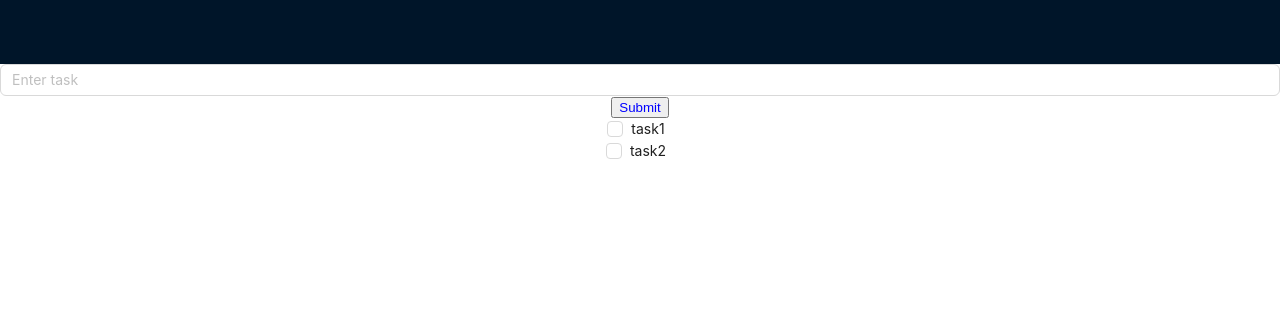
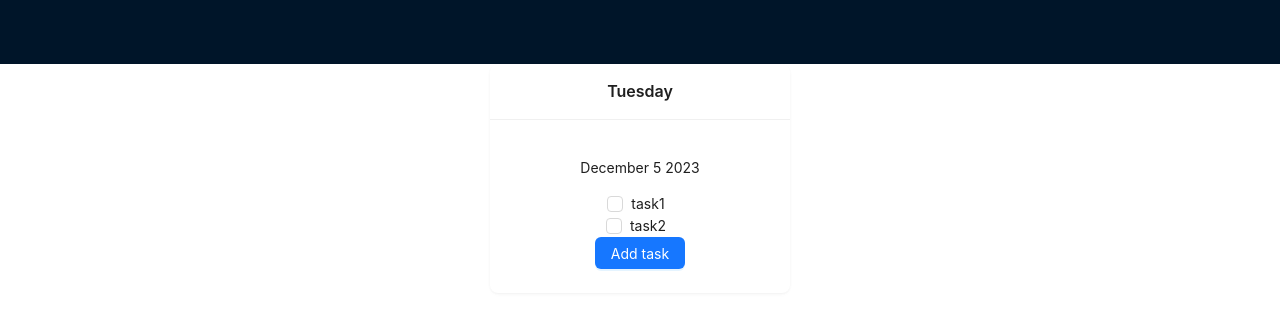
Before and after one commit to olexandervanzuriak/react-todo-app, a React (Create React App) app: page / in a window 1280 px wide. Shown: the top 310 px of the page. Built offline with nearby package versions, Linux system fonts and the light colour scheme.

Commit message:
Add button to add task and some styles

```diff
--- a/src/context/task-context.js
+++ b/src/context/task-context.js
@@ -6,7 +6,12 @@ export const TaskContextProvider = (props) => {
     const [taskItems, setTaskItems] = useState([{id: 1, text: "task1"}, {id: 2, text: "task2"}]);
 
     const addTask = (task) => {
-        setTaskItems((prev) => ([...prev, {id: taskItems[taskItems.length - 1].id + 1, text: task}]))
+        if (taskItems.length === 0) {
+            console.log(taskItems.length);
+            setTaskItems([{id: 1, text: task}]);
+        } else {
+            setTaskItems((prev) => ([...prev, {id: taskItems[taskItems.length - 1].id + 1, text: task}]))
+        }
     }
 
     const removeTask = (id) => {
--- a/src/pages/Home/Home.css
+++ b/src/pages/Home/Home.css
@@ -1,3 +1,13 @@
+.tasks_box {
+    display: flex;
+    justify-content: center;
+}
+
 .submit_button {
     color: blue;
 }
+
+p {
+    /* Center horizontally*/
+    text-align: center;
+  }
--- a/src/pages/Home/Home.js
+++ b/src/pages/Home/Home.js
@@ -1,24 +1,67 @@
-import { useContext } from "react";
+import { useContext, useState } from "react";
 import { TaskContext } from "../../context/task-context";
 import { TaskForm } from "./TaskForm";
 import CheckToDo from "../../components/CheckTodo";
-import { Layout } from "antd";
+import { Layout, Card, Button } from "antd";
 import "./Home.css";
 
 const { Header } = Layout;
 
 export const Home = () => {
   const { taskItems, removeTask } = useContext(TaskContext);
+  const [ showInput, setShowInput ] = useState(false);
+
+  const currentDate = new Date();
+  const daysOfWeek = [
+    "Sunday",
+    "Monday",
+    "Tuesday",
+    "Wednesday",
+    "Thursday",
+    "Friday",
+    "Saturday",
+  ];
+  const monthsOfYear = [
+    "January",
+    "February",
+    "March",
+    "April",
+    "May",
+    "June",
+    "July",
+    "August",
+    "September",
+    "October",
+    "November",
+    "December",
+  ];
+  const dayOfWeek = daysOfWeek[currentDate.getDay()];
+  const month = monthsOfYear[currentDate.getMonth()];
+  const day = currentDate.getDate();
+  const year = currentDate.getFullYear();
 
   const doneTask = (event) => {
     removeTask(event.target.id);
     console.log("Hello");
   };
 
+  const showInputChanger = () => {
+    console.log("dfdsfdfsd");
+    setShowInput(!showInput);
+  };
+
   return (
     <div className="home">
       <Header style={{ display: "flex", alignItems: "center" }}></Header>
-      <TaskForm />
+      <div className="tasks_box">
+        <Card
+          title={dayOfWeek}
+          bordered={false}
+          style={{
+            width: 300,
+          }}
+        >
+          <p>{month + " " + day + " " + year}</p>
           <div className="tasks">
             {taskItems.map((task) => (
               <div key={task.id}>
@@ -27,6 +70,13 @@ export const Home = () => {
               </div>
             ))}
           </div>
+          {!showInput &&
+          <Button type="primary" onClick={showInputChanger}>
+            Add task
+          </Button> }
+          {showInput && <TaskForm show={showInputChanger} />}
+        </Card>
+      </div>
     </div>
   );
 };
--- a/src/pages/Home/TaskForm.js
+++ b/src/pages/Home/TaskForm.js
@@ -2,13 +2,15 @@ import { useContext, useState } from 'react';
 import { TaskContext } from '../../context/task-context';
 import { Input } from 'antd';
 
-export const TaskForm = () => {
+export const TaskForm = (props) => {
     const [enteredTask, setEnteredTask] = useState();
 
     const {addTask} = useContext(TaskContext);
 
     const submit = () => {
         addTask(enteredTask);
+        setEnteredTask("");
+        props.show();
     }
 
     const TaskChanger = (event) => {
```
Lines whose indentation alone changed are shown as unchanged.
